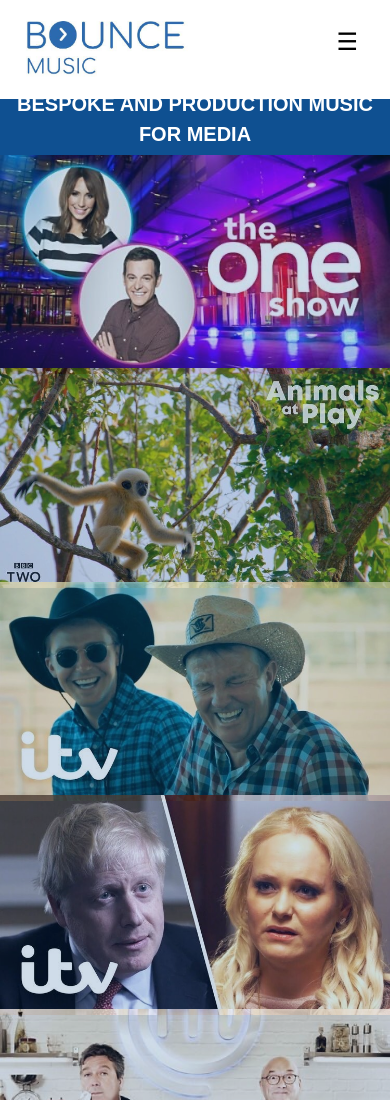
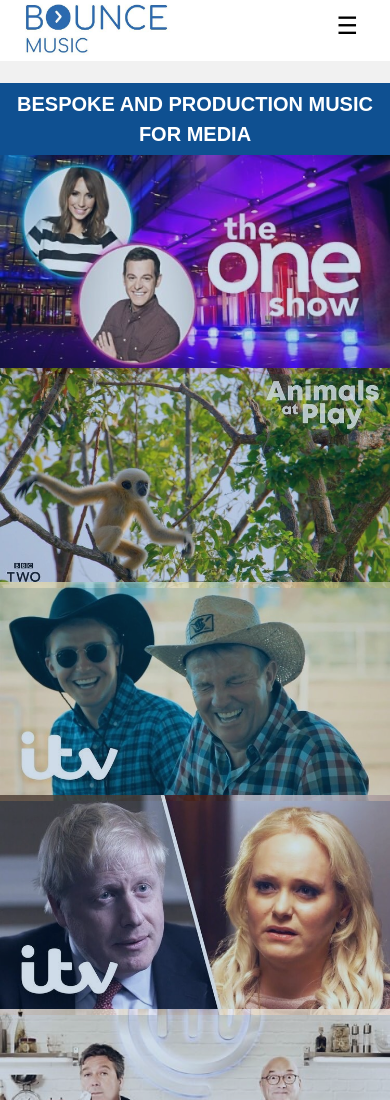
Before and after one commit to lucyhue/dantobymusic, a plain HTML site: page index.html in a window 390 px wide. Shown: the top 1100 px of the page. Drawn offline with Linux system fonts and the light colour scheme; a web font is replaced by a local one.

Commit message:
responsive again again

```diff
--- a/index.html
+++ b/index.html
@@ -28,8 +28,8 @@
 </nav>
 
 <!-- Top menu on small screens -->
-<header class="w3-container w3-top w3-hide-large w3-white w3-xlarge w3-padding-16">
-  <a href="#" class="nounderline"><img src="IMG_0137.JPG" alt="Bounce Music" style="max-width: 50%; height: auto;"></a>
+<header class="w3-container w3-top w3-hide-large w3-white w3-xlarge w3-padding-12">
+  <a href="#" class="nounderline"><img src="IMG_0137.JPG" alt="Bounce Music" style="max-width: 45%; height: auto;"></a>
   <a href="javascript:void(0)" class="w3-right w3-button w3-white" onclick="w3_open()">☰</a>
 </header>
 
```
